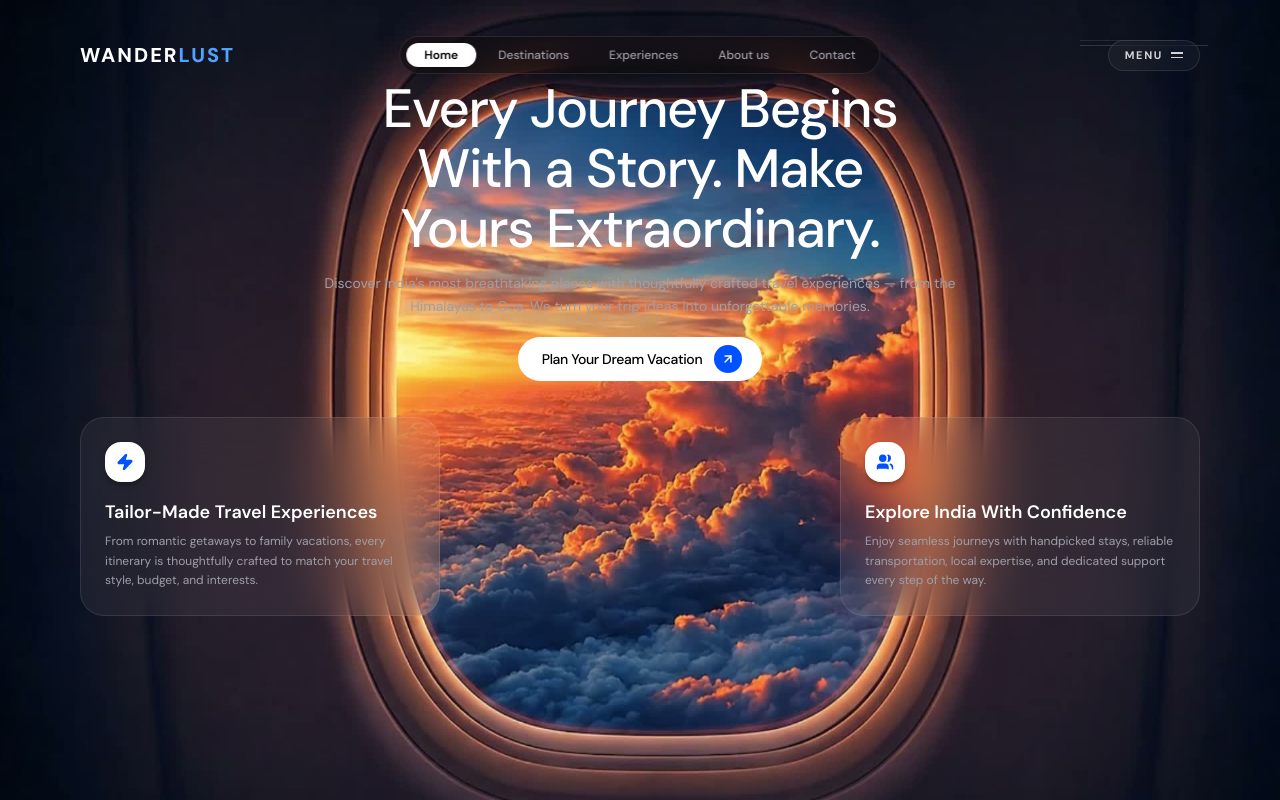
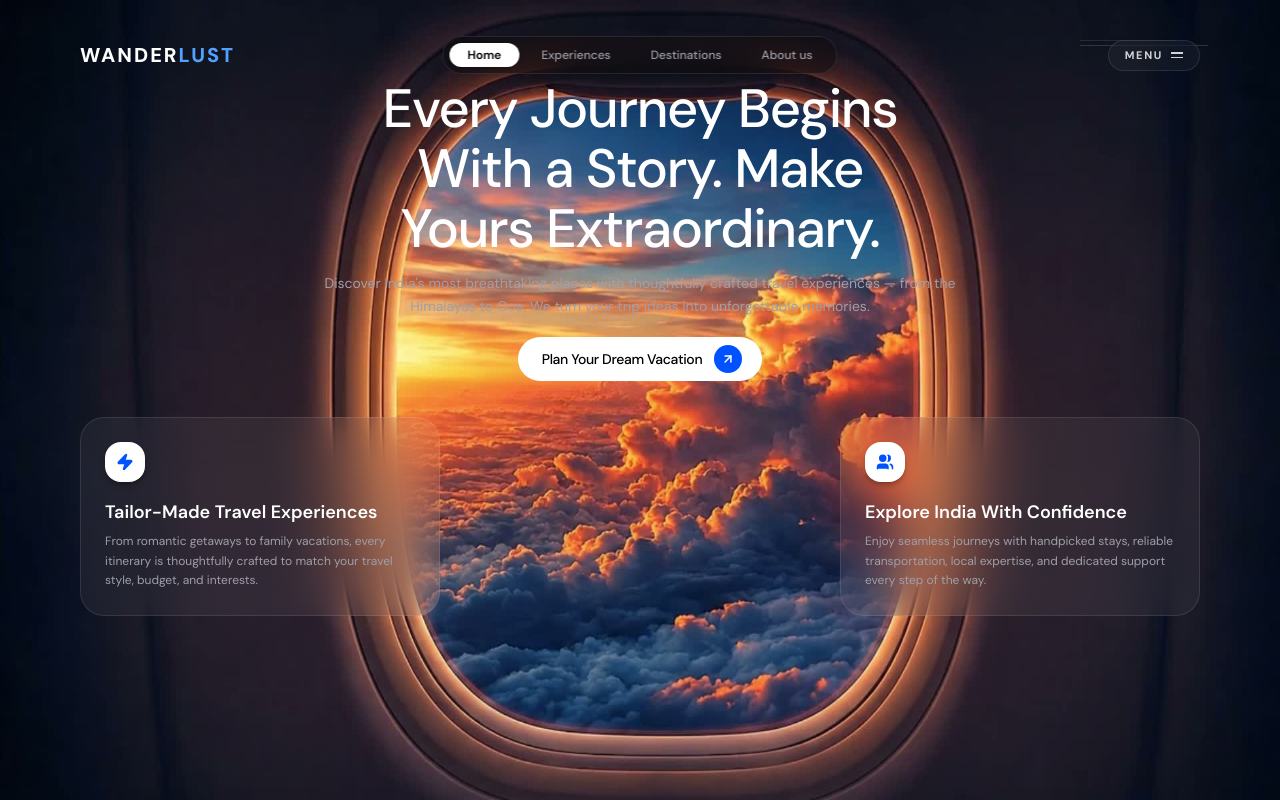
Before and after one commit to Ayush4307/WanderLust, a React (Vite) app: page / in a window 1280 px wide. Shown: the top 800 px of the page. Built offline with nearby package versions, Linux system fonts and the light colour scheme; a web font is replaced by a local one.

Commit message:
feat: remove contact section and finalize 4-section smooth scroll mapping

```diff
--- a/src/App.tsx
+++ b/src/App.tsx
@@ -39,14 +39,13 @@ export default function App() {
   const [isMenuOpen, setIsMenuOpen] = useState<boolean>(false);
 
   // Renamed to fit the WanderLust travel theme
-  const navItems: NavItem[] = ["Home", "Destinations", "Experiences", "About us", "Contact"];
+  const navItems: NavItem[] = ["Home", "Experiences", "Destinations", "About us"];
 
   const sectionIds: SectionIdMap = {
     Home: "wanderlust-banner-container",
-    Destinations: "trusted-leaders-section",
-    Experiences: "why-travel-section",
-    "About us": "testimonial-metric-section",
-    Contact: "testimonial-metric-section",
+    Experiences: "trusted-leaders-section",
+    Destinations: "popular-experiences-section",
+    "About us": "why-travel-section",
   };
 
   const handleNavClick = (item: NavItem) => {
```
